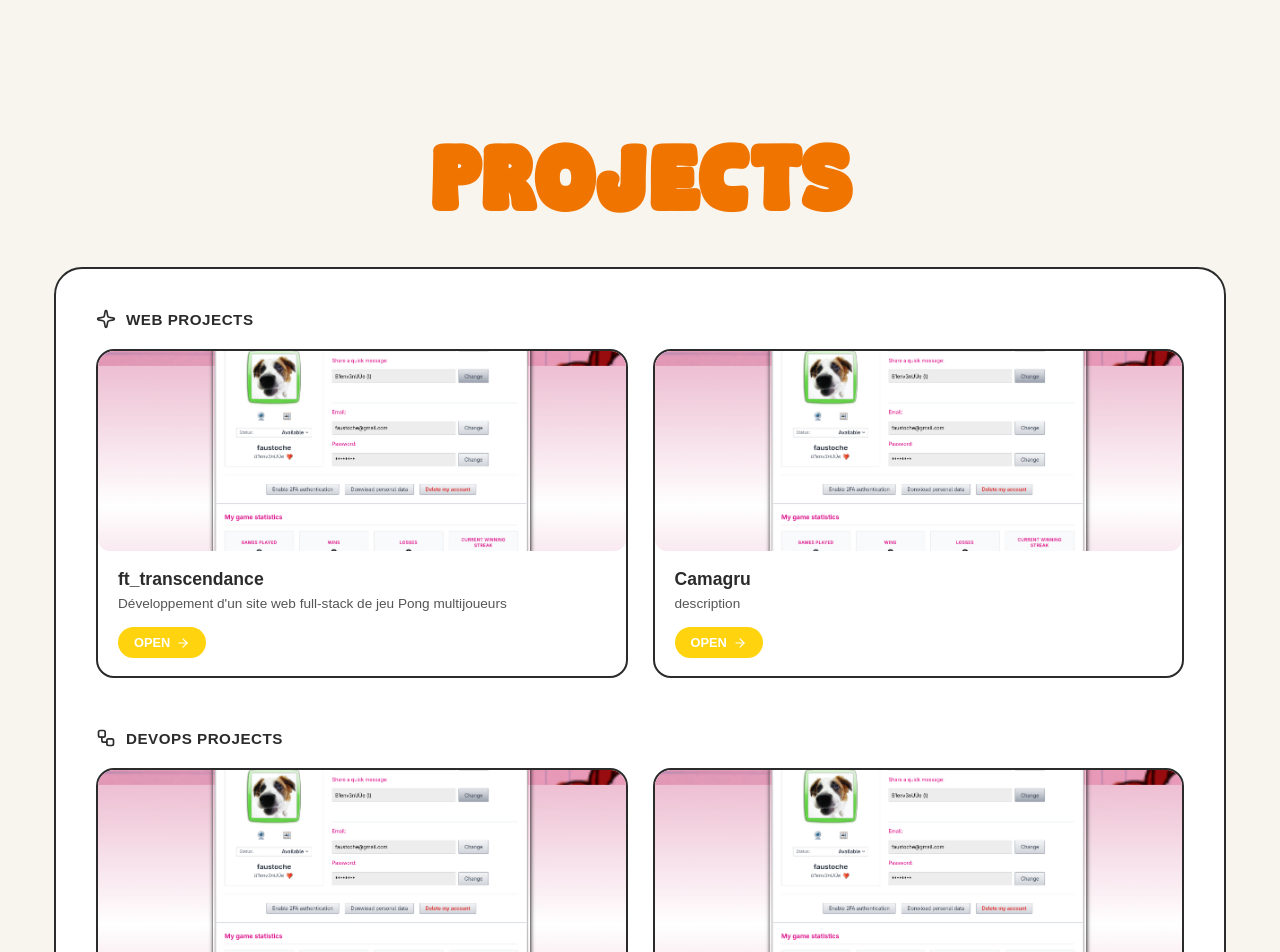
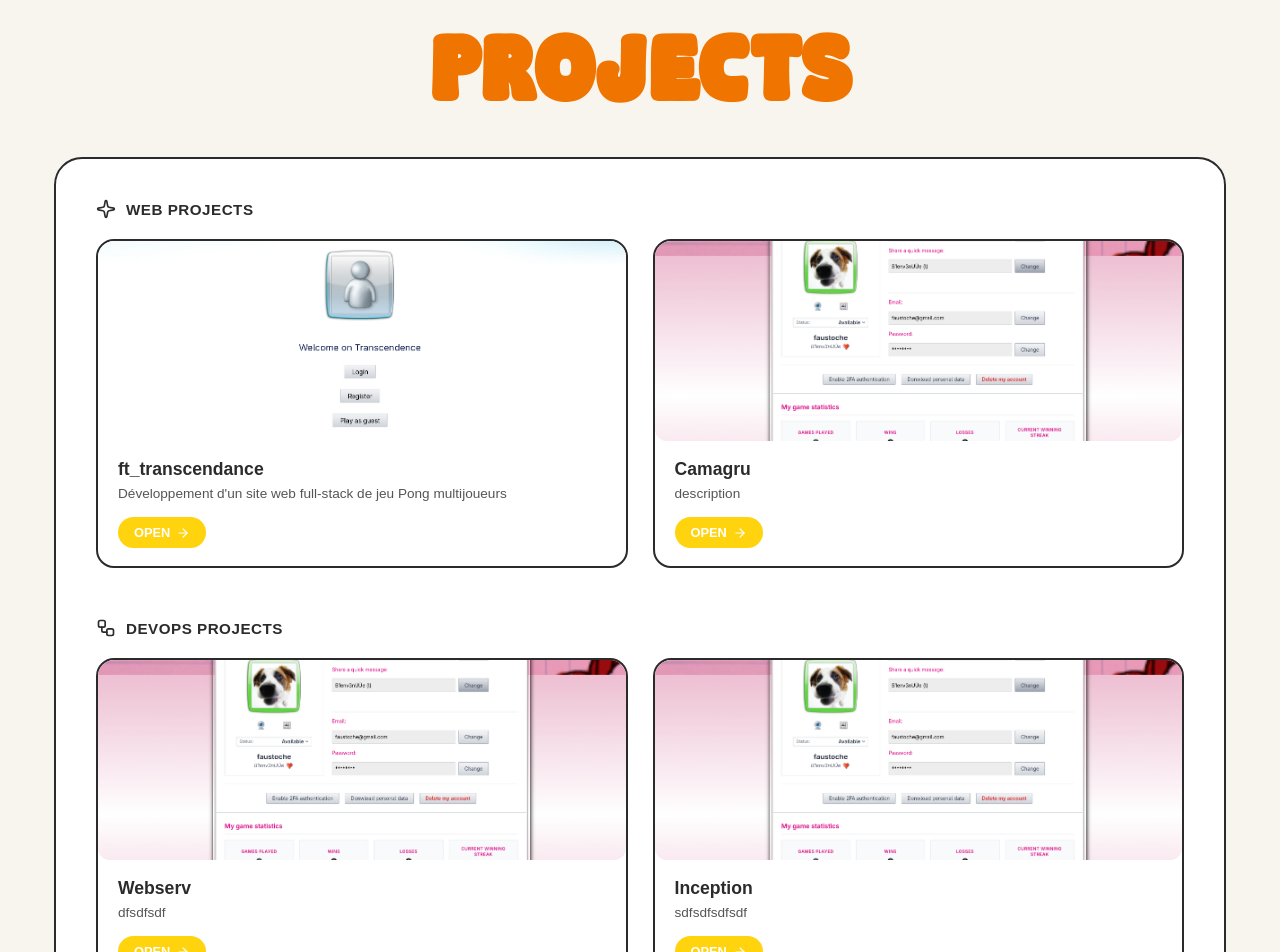
Before and after one commit to faustoche/faustoche-portfolio, a React (Vite) app: page /projects in a window 1280 px wide. Shown: the top 952 px of the page. Built offline with nearby package versions, Linux system fonts and the light colour scheme.

Commit message:
add: button border

```diff
--- a/src/Home.css
+++ b/src/Home.css
@@ -99,7 +99,8 @@ html, body {
   display: flex;
   align-items: center;
   justify-content: space-between;
-	border-radius: 60px;
+  border-radius: 60px;
+  border: solid 1px;
 }
 
 .home-button span {
--- a/src/Projects.css
+++ b/src/Projects.css
@@ -26,7 +26,7 @@ html, body {
 .project-hero {
 	display: flex;
 	justify-content: center;
-	padding: 120px 0 30px;
+	padding: 10px 0 30px;
 }
 .project-hero_title {
 	font-family: 'hello-chunky', cursive;
--- a/src/Projects.jsx
+++ b/src/Projects.jsx
@@ -25,7 +25,7 @@ export default function Projects() {
             <div className="project-card">
               <div className="card-preview">
                 <img
-                  src="transcendance1.png"
+                  src="transcendance.png"
                   alt="ft_transcendance"
                   className="card-preview_img"
                 />
@@ -73,7 +73,7 @@ export default function Projects() {
                 />
               </div>
               <div className="card-info">
-                <h3>fsdfsdf</h3>
+                <h3>Webserv</h3>
                 <p>dfsdfsdf</p>
                 <button className="open-btn">OPEN <ArrowRight size={14} /></button>
               </div>
@@ -88,7 +88,7 @@ export default function Projects() {
                 />
               </div>
               <div className="card-info">
-                <h3>sdfsdfsdf</h3>
+                <h3>Inception</h3>
                 <p>sdfsdfsdfsdf</p>
                 <button className="open-btn">OPEN <ArrowRight size={14} /></button>
               </div>
```
